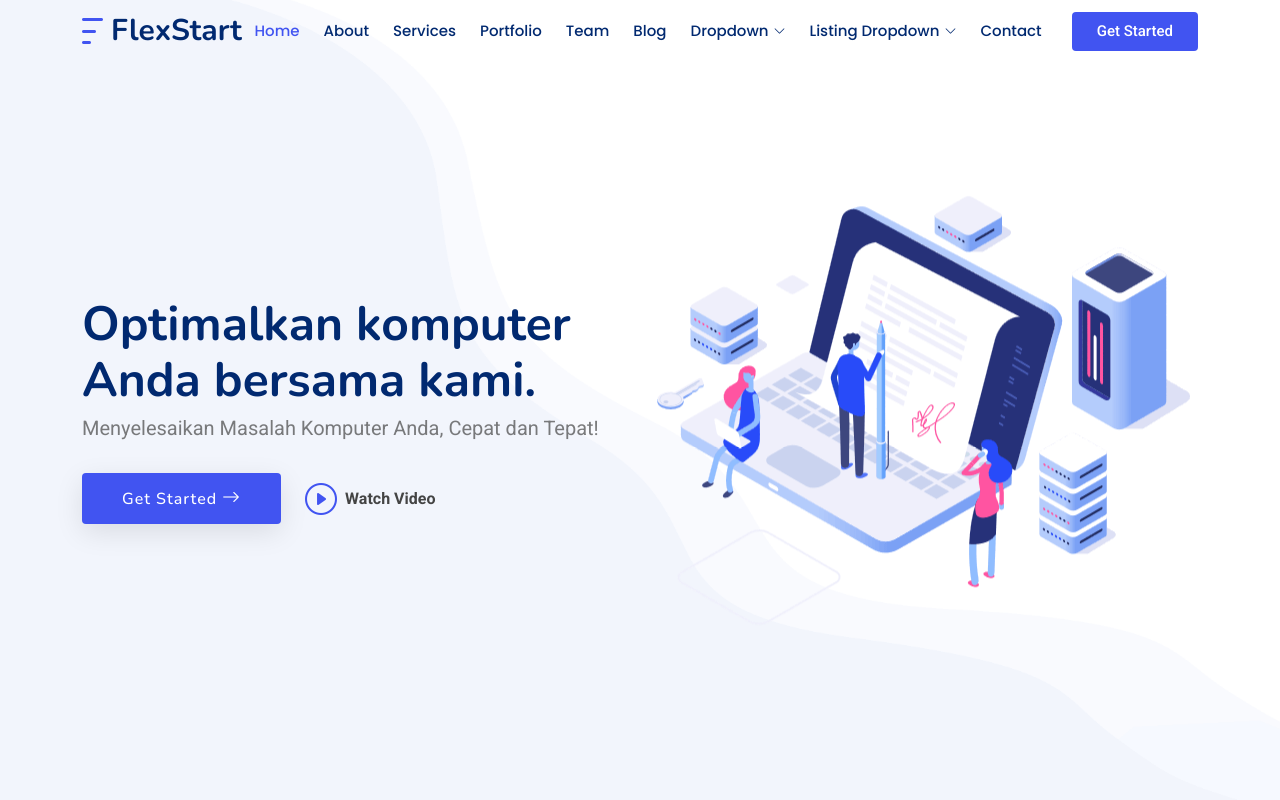
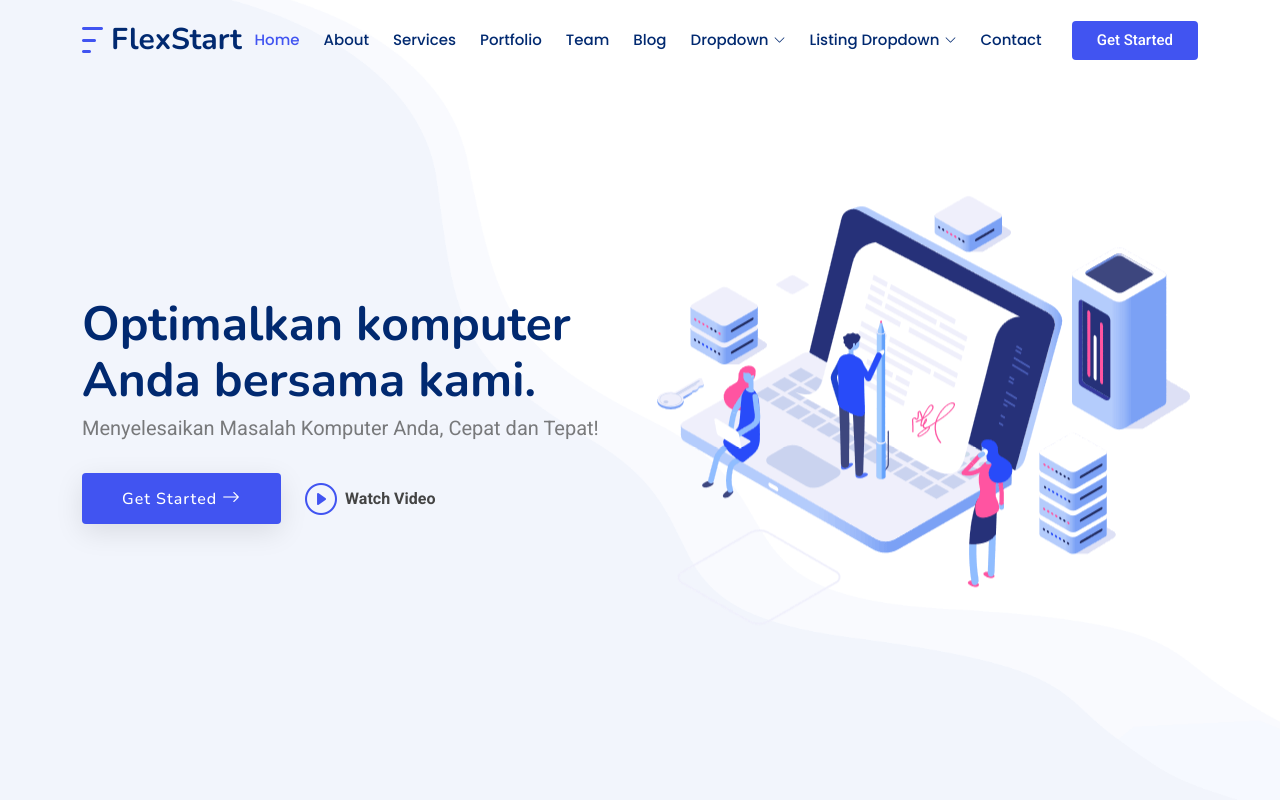
Before and after one commit to Drawhen2/flexstart, a plain HTML site: page index.html in a window 1280 px wide. Shown: the top 800 px of the page. Drawn offline with nearby package versions, Linux system fonts and the light colour scheme.

Commit message:
Update main.css

```diff
--- a/assets/css/main.css
+++ b/assets/css/main.css
@@ -145,7 +145,7 @@ h6 {
 .header {
   color: var(--default-color);
   background-color: var(--background-color);
-  padding: 2px 0;
+  padding: 11px 0;
   transition: all 0.5s;
   z-index: 997;
 }
```
